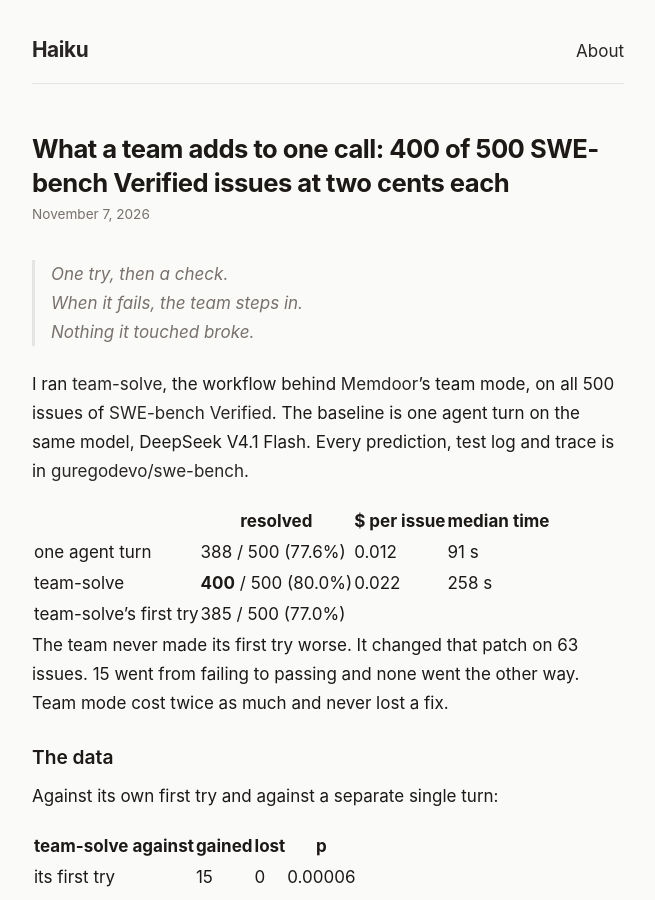
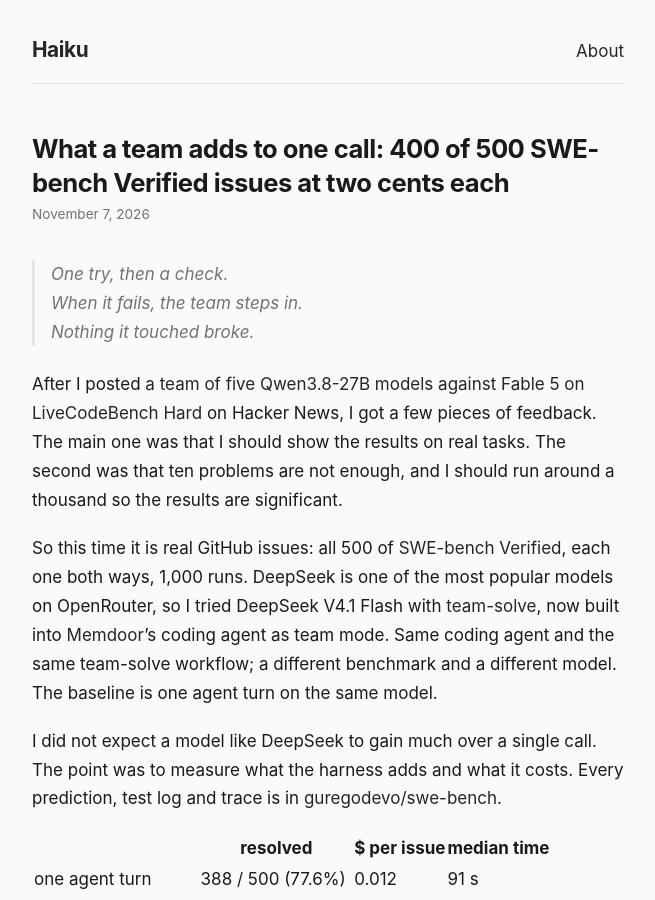
Before and after one commit to guregodevo/guregodevo.github.io, a Jekyll site: the page built from _posts/2026-11-07-what-a-team-adds-to-one-call.md, in a window 1280 px wide and 900 px high. Shown: the whole window, without its empty margins (312-967 px from the left). Built offline with Jekyll 4.4.1, drawn with Linux system fonts in a browser that asks for light colours.

Commit message:
The SWE-bench post opens with why: the feedback on the LiveCodeBench post

```diff
--- a/_posts/2026-11-07-what-a-team-adds-to-one-call.md
+++ b/_posts/2026-11-07-what-a-team-adds-to-one-call.md
@@ -8,7 +8,11 @@
 > When it fails, the team steps in.<br>
 > Nothing it touched broke.
 
-I ran [team-solve](https://github.com/guregodevo/memdoor/tree/main/workflows/team-solve), the workflow behind [Memdoor](https://github.com/guregodevo/memdoor)'s team mode, on all 500 issues of [SWE-bench Verified](https://www.swebench.com). The baseline is one agent turn on the same model, DeepSeek V4.1 Flash. Every prediction, test log and trace is in [guregodevo/swe-bench](https://github.com/guregodevo/swe-bench).
+After I posted [a team of five Qwen3.8-27B models against Fable 5 on LiveCodeBench Hard](https://news.ycombinator.com/item?id=50320995) on Hacker News, I got a few pieces of feedback. The main one was that I should show the results on real tasks. The second was that ten problems are not enough, and I should run around a thousand so the results are significant.
+
+So this time it is real GitHub issues: all 500 of [SWE-bench Verified](https://www.swebench.com), each one both ways, 1,000 runs. DeepSeek is one of the most popular models on OpenRouter, so I tried DeepSeek V4.1 Flash with [team-solve](https://github.com/guregodevo/memdoor/tree/main/workflows/team-solve), now built into [Memdoor](https://github.com/guregodevo/memdoor)'s coding agent as team mode. Same coding agent and the same team-solve workflow; a different benchmark and a different model. The baseline is one agent turn on the same model.
+
+I did not expect a model like DeepSeek to gain much over a single call. The point was to measure what the harness adds and what it costs. Every prediction, test log and trace is in [guregodevo/swe-bench](https://github.com/guregodevo/swe-bench).
 
 | | resolved | $ per issue | median time |
 |---|---|---|---|
```
